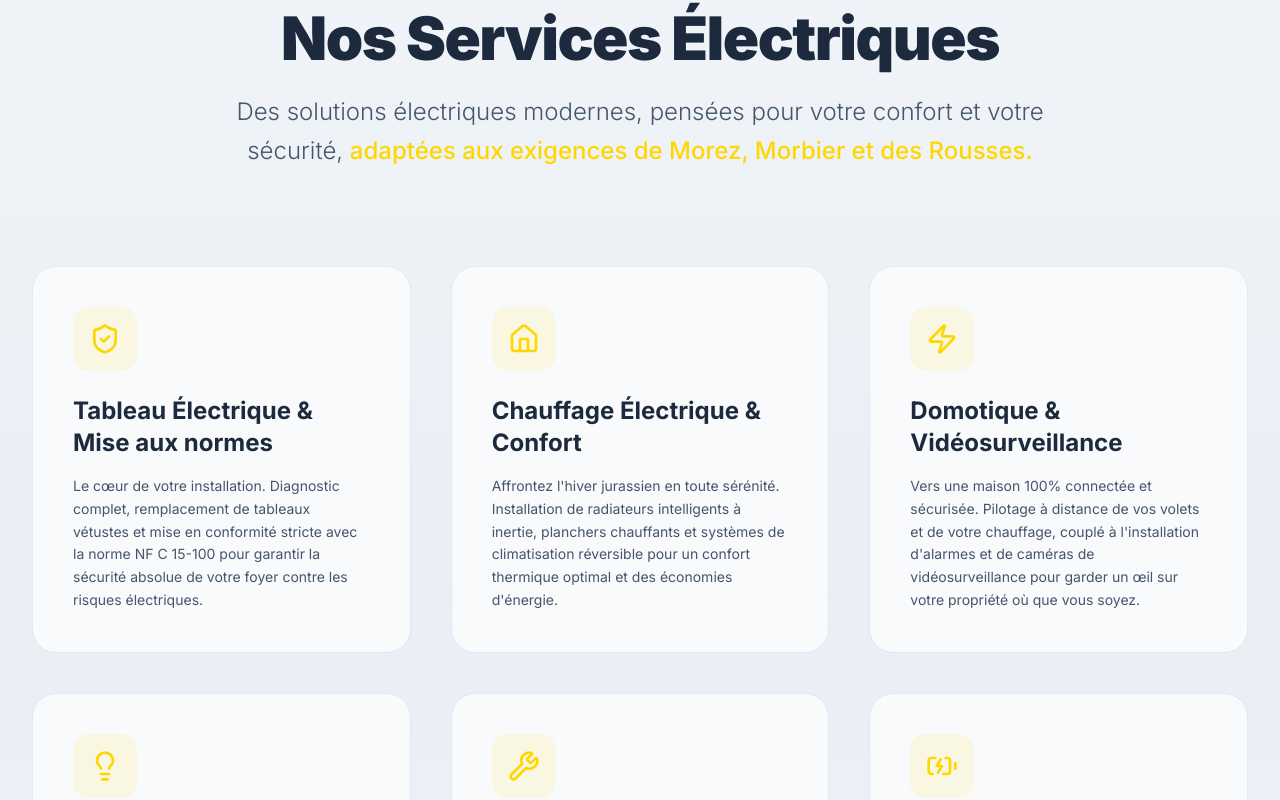
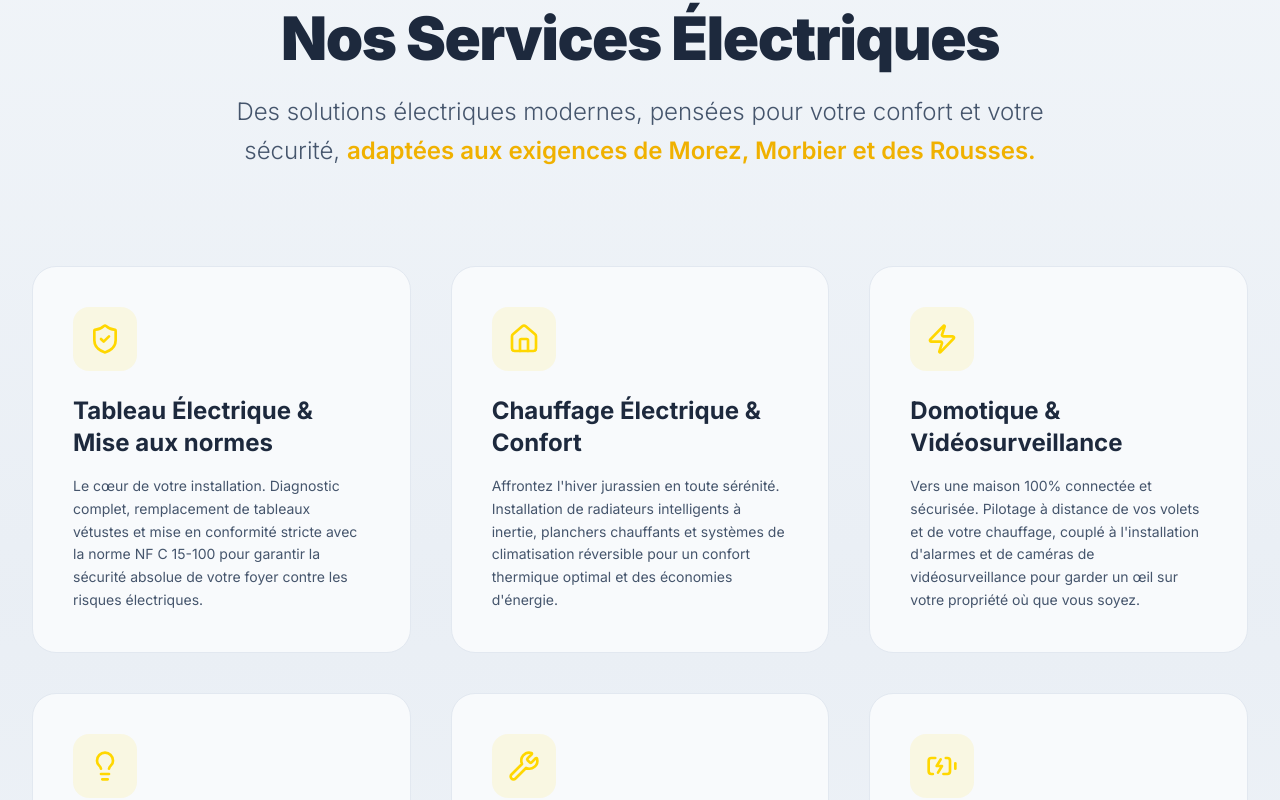
Before and after one commit to KasamMohamed/rkelec, a React (Vite) app: page / in a window 1280 px wide. Shown: the part 920-1720 px from the top of the page. Built offline with nearby package versions, Linux system fonts and the light colour scheme.

Commit message:
Update text for service description and commitment

```diff
--- a/src/App.tsx
+++ b/src/App.tsx
@@ -280,7 +280,7 @@ export default function App() {
           <div className="text-center max-w-4xl mx-auto mb-24">
             <h2 className="text-4xl md:text-6xl font-black mb-6 tracking-tight text-slate-800">Nos Services Électriques</h2>
             <p className="text-xl md:text-2xl text-slate-600 font-light leading-relaxed">
-              Des solutions électriques modernes, pensées pour votre confort et votre sécurité, <span className="text-electric-yellow font-medium">adaptées aux exigences de Morez, Morbier et des Rousses.</span>
+              Des solutions électriques modernes, pensées pour votre confort et votre sécurité, <span className="text-yellow-500 font-semibold">adaptées aux exigences de Morez, Morbier et des Rousses.</span>
             </p>
           </div>
 
@@ -452,7 +452,7 @@ export default function App() {
             <div>
               <h2 className="text-3xl md:text-4xl font-bold mb-6 text-slate-800">Zone d'intervention</h2>
               <p className="text-slate-600 mb-8 text-lg leading-relaxed">
-                Artisan électricien basé près de Morez, j'interviens quotidiennement sur le secteur de Morbier et de la station des Rousses. Le climat montagnard exige des installations robustes et un chauffage électrique performant.
+                Entreprise d'électricité basée près de Morez, RK Électricité intervient quotidiennement sur le secteur de Morbier et de la station des Rousses. Le climat montagnard exige des installations robustes et un chauffage électrique performant.
               </p>
 
               <div className="mb-8">
@@ -482,7 +482,7 @@ export default function App() {
 
               <div className="p-6 bg-slate-50 rounded-2xl border-l-4 border-l-electric-yellow shadow-sm">
                 <p className="italic text-slate-600 text-sm">
-                  "Mon engagement : une transparence totale sur les devis et un travail soigné qui respecte votre intérieur."
+                  "Notre engagement : une transparence totale sur les devis et un travail soigné qui respecte votre intérieur."
                 </p>
               </div>
             </div>
```
